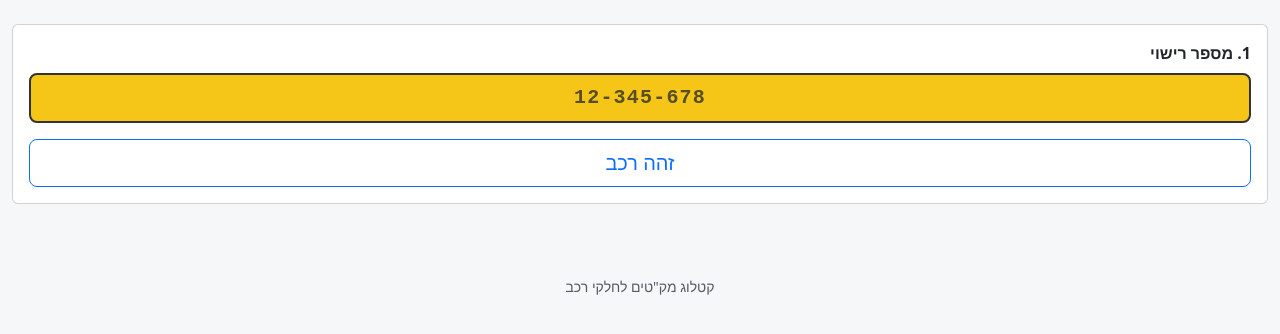
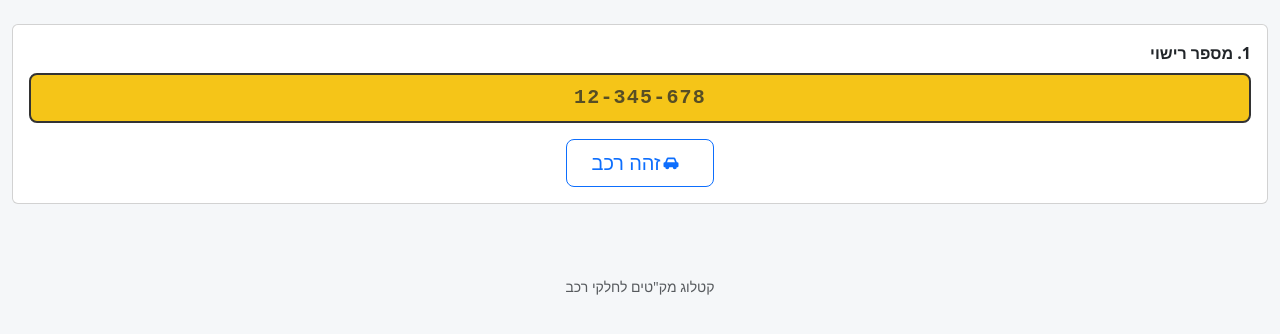
Before and after one commit to office268/makat, a Flask app: page / in a window 1280 px wide. Shown: the part 56-390 px from the top of the page. Run offline with Flask 3, Linux system fonts and the light colour scheme; data that the repository does not hold is empty; some libraries are stand-ins or nearby versions.

Commit message:
כפתור "זהה רכב": רוחב לפי התוכן, ואייקון רכב
הכפתור היה עטוף ב-d-grid ולכן נמתח לרוחב הכרטיס כולו. במסך שיש בו שדה
אחד ופעולה אחת זה כבד מדי, ובטלפון גם דוחף את כרטיס הרכב מטה. עכשיו
d-flex justify-content-center עם px-4: רוחב לפי התוכן, ממורכז מתחת
ללוחית. btn-lg נשאר, כי זו הפעולה הראשית ואצבע צריכה לפגוע בה.

לפני הטקסט נכנס אייקון רכב כ-SVG מוטבע. שלוש סיבות לא לקחת ספריית
אייקונים: האפליקציה היא PWA עם מסך offline, ופונט מ-CDN היה נשבר בדיוק
במצב שהמסך הזה נבנה בשבילו; SVG יורש את currentColor של הכפתור, כולל
ב-hover; ואין בקשת רשת נוספת. אמוג'י נפסל כי הוא נצבע בצבעי המערכת ולא
בצבע הכפתור, ומשתנה בין מכשירים.

נבחר רכב ולא זכוכית מגדלת, כדי לא להתנגש עם הזכוכית שכבר משמשת
ב"זיהוי מק"ט" בתפריט.

חיווי ההמתנה לא הושפע: data-busy-label שומר את ה-innerHTML המקורי
ומחזיר אותו, ולכן האייקון חוזר בחזרה עם "אחורי".

2 בדיקות חדשות; 249 עוברות.

Co-Authored-By: Claude Opus 5 <noreply@anthropic.com>
Claude-Session: https://claude.ai/code/session_01Y9K6Lweu4yaTqiRBa479eQ

```diff
--- a/app/templates/identify.html
+++ b/app/templates/identify.html
@@ -16,9 +16,22 @@
       <input class="form-control form-control-lg text-center plate-input" name="plate"
              value="{{ plate | plate }}" placeholder="12-345-678" inputmode="numeric"
              maxlength="10" required>
-      <div class="d-grid mt-3">
-        <button class="btn btn-outline-primary btn-lg" name="action" value="vehicle"
-                data-busy-label="מזהה רכב...">זהה רכב</button>
+      {# רוחב לפי התוכן ולא לרוחב הכרטיס: שדה אחד ופעולה אחת לא צריכים
+         כפתור שתופס את כל השורה. האייקון מוטבע ולא מספריית אייקונים -
+         האפליקציה עובדת גם במצב לא מקוון, ופונט מ-CDN היה נשבר שם. #}
+      <div class="d-flex justify-content-center mt-3">
+        <button class="btn btn-outline-primary btn-lg px-4" name="action" value="vehicle"
+                data-busy-label="מזהה רכב...">
+          <svg viewBox="0 0 24 24" width="1em" height="1em" fill="currentColor"
+               class="ms-2 mb-1" aria-hidden="true">
+            <path d="M5 11l1.6-4.2A2 2 0 0 1 8.5 5.5h7a2 2 0 0 1 1.9 1.3L19 11h.5a1.5
+                     1.5 0 0 1 1.5 1.5V16a1 1 0 0 1-1 1h-1.1a2.4 2.4 0 0 1-4.8 0H9.9a2.4
+                     2.4 0 0 1-4.8 0H4a1 1 0 0 1-1-1v-3.5A1.5 1.5 0 0 1 4.5 11H5Zm2.2
+                     0h9.6l-1.2-3.2a.6.6 0 0 0-.6-.4h-6a.6.6 0 0 0-.6.4L7.2 11Z"/>
+            <circle cx="7.5" cy="16.2" r="1.2"/>
+            <circle cx="16.5" cy="16.2" r="1.2"/>
+          </svg>זהה רכב
+        </button>
       </div>
     </div>
   </div>
```
Also changed, not shown: tests/test_web.py (+18 -0 lines).
